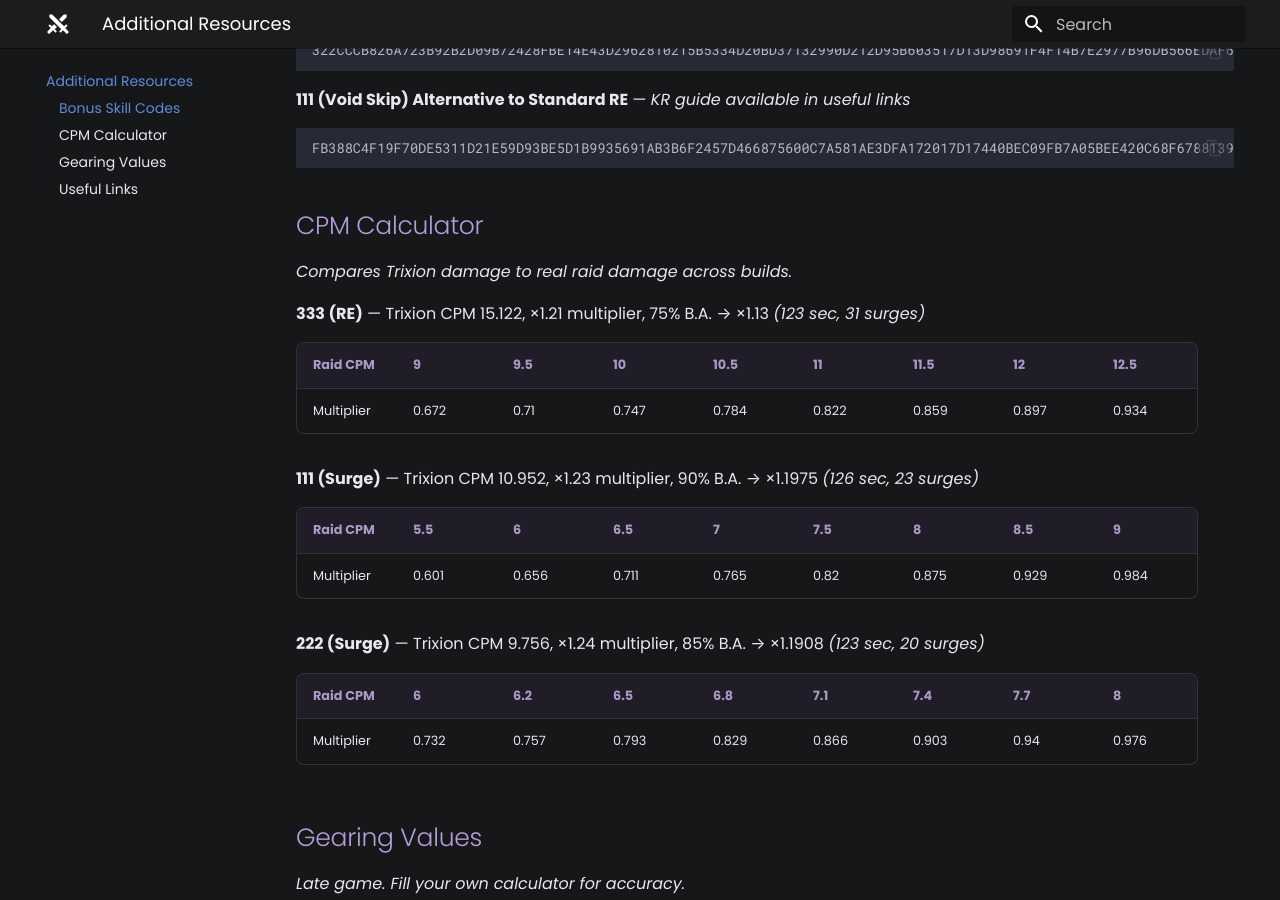
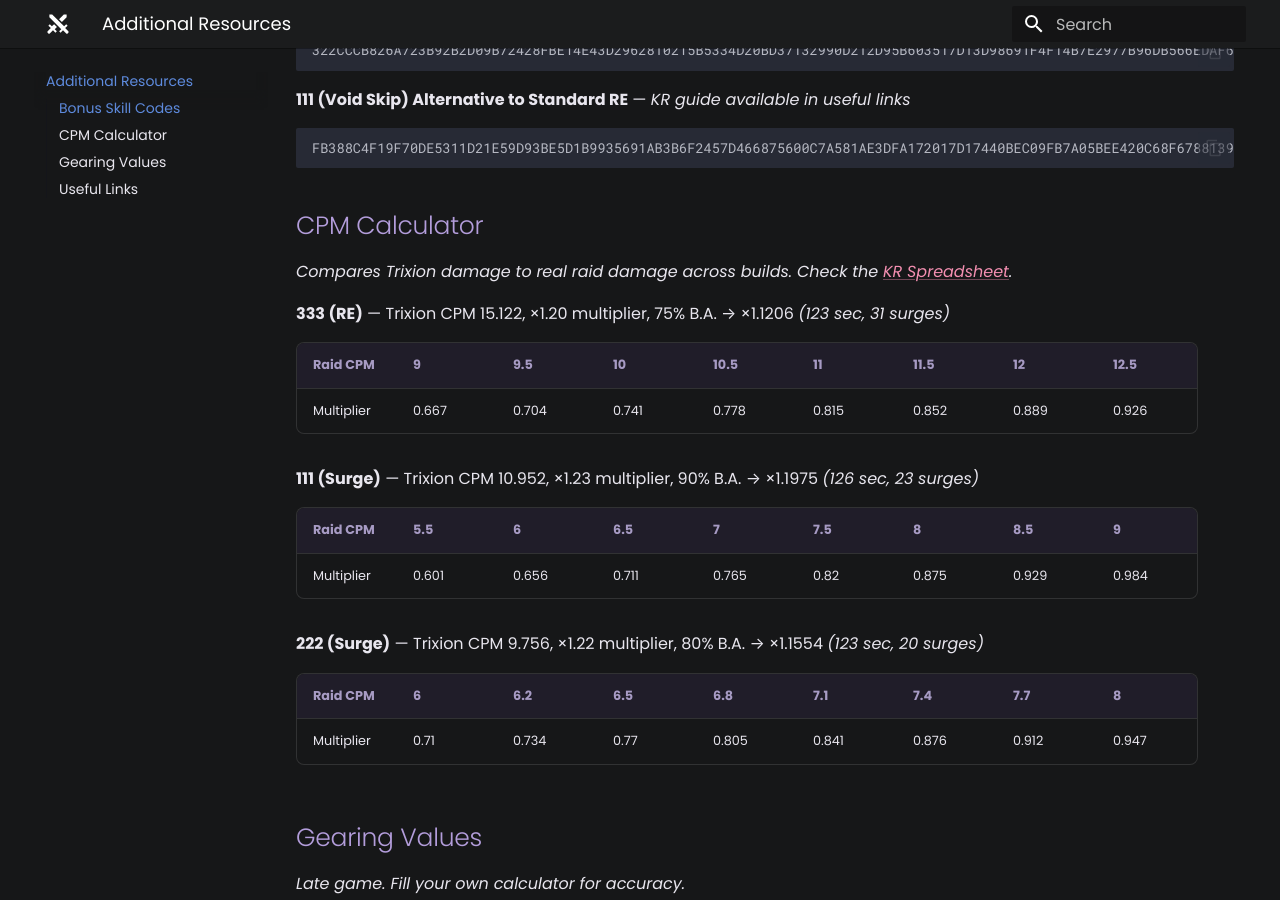
Before and after one commit to interlockme/deathblade, an MkDocs documentation site: the page built from docs/resources.md, in a window 1280 px wide and 900 px high, scrolled down 773 px. Built offline with MkDocs 1.6.1 and Material for MkDocs 9.7.7, drawn with Linux system fonts in a browser that asks for light colours.

Commit message:
fixed calculator

```diff
--- a/docs/resources.md
+++ b/docs/resources.md
@@ -31,13 +31,13 @@ FB388C4F19F70DE5311D21E59D93BE5D1B9935691AB3B6F2457D466875600C7A581AE3DFA172017D
 
 ## CPM Calculator
 
-*Compares Trixion damage to real raid damage across builds.*
+*Compares Trixion damage to real raid damage across builds. Check the [KR Spreadsheet](https://docs.google.com/spreadsheets/d/1j_ybtg30aBolDBYUxb7gtjUhI5AZ4M4bvwchBErJV50/edit?usp=sharing).*
 
-**333 (RE)** — Trixion CPM 15.122, ×1.21 multiplier, 75% B.A. → ×1.13 *(123 sec, 31 surges)*
+**333 (RE)** — Trixion CPM 15.122, ×1.20 multiplier, 75% B.A. → ×1.1206 *(123 sec, 31 surges)*
 
 | Raid CPM | 9 | 9.5 | 10 | 10.5 | 11 | 11.5 | 12 | 12.5 |
 |---|---|---|---|---|---|---|---|---|
-| Multiplier | 0.672 | 0.71 | 0.747 | 0.784 | 0.822 | 0.859 | 0.897 | 0.934 |
+| Multiplier | 0.667 | 0.704 | 0.741 | 0.778 | 0.815 | 0.852 | 0.889 | 0.926 |
 
 **111 (Surge)** — Trixion CPM 10.952, ×1.23 multiplier, 90% B.A. → ×1.1975 *(126 sec, 23 surges)*
 
@@ -45,11 +45,11 @@ FB388C4F19F70DE5311D21E59D93BE5D1B9935691AB3B6F2457D466875600C7A581AE3DFA172017D
 |---|---|---|---|---|---|---|---|---|
 | Multiplier | 0.601 | 0.656 | 0.711 | 0.765 | 0.82 | 0.875 | 0.929 | 0.984 |
 
-**222 (Surge)** — Trixion CPM 9.756, ×1.24 multiplier, 85% B.A. → ×1.1908 *(123 sec, 20 surges)*
+**222 (Surge)** — Trixion CPM 9.756, ×1.22 multiplier, 80% B.A. → ×1.1554 *(123 sec, 20 surges)*
 
 | Raid CPM | 6 | 6.2 | 6.5 | 6.8 | 7.1 | 7.4 | 7.7 | 8 |
 |---|---|---|---|---|---|---|---|---|
-| Multiplier | 0.732 | 0.757 | 0.793 | 0.829 | 0.866 | 0.903 | 0.94 | 0.976 |
+| Multiplier | 0.71 | 0.734 | 0.77 | 0.805 | 0.841 | 0.876 | 0.912 | 0.947 |
 
 ## Gearing Values
 
```
